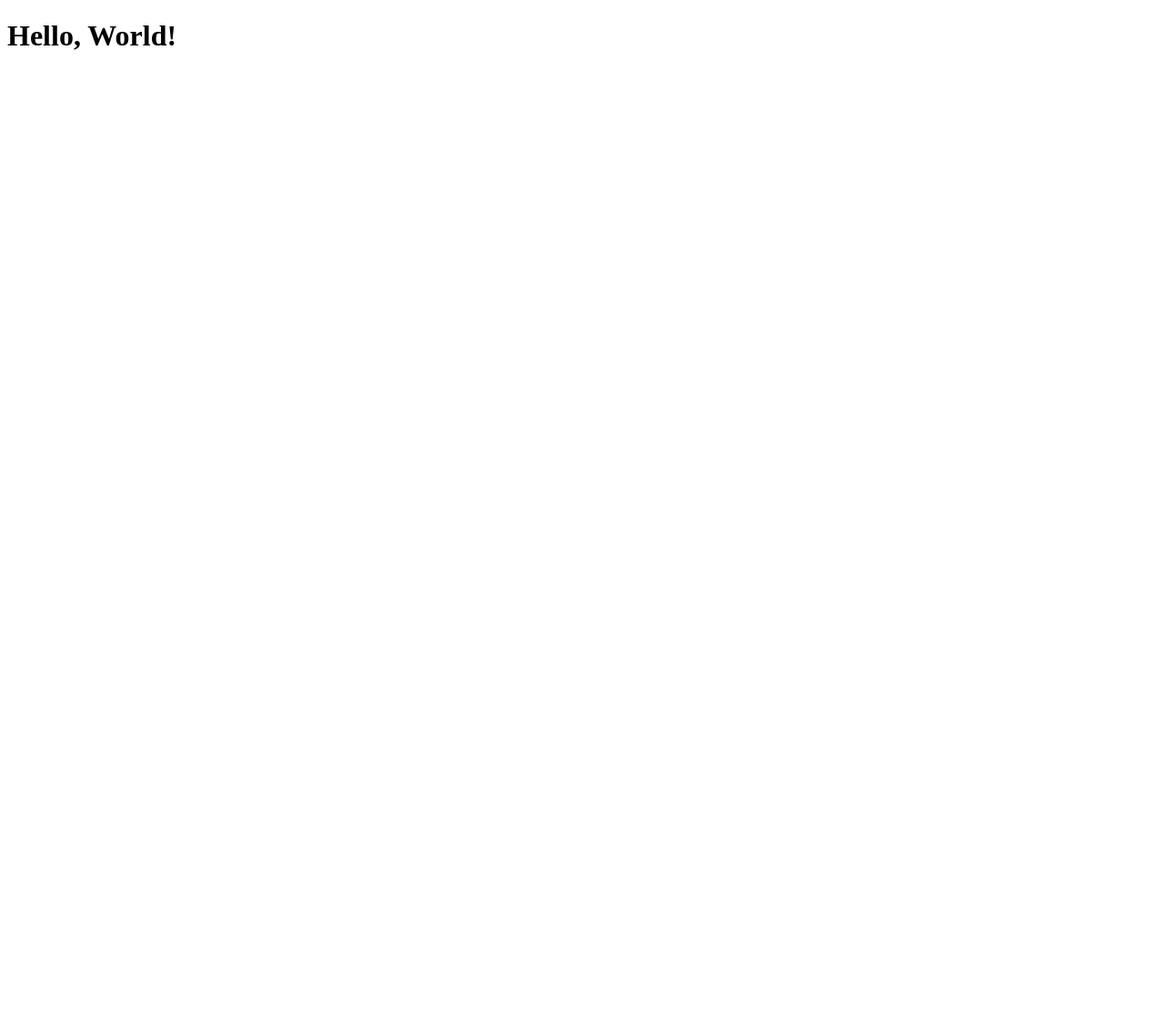
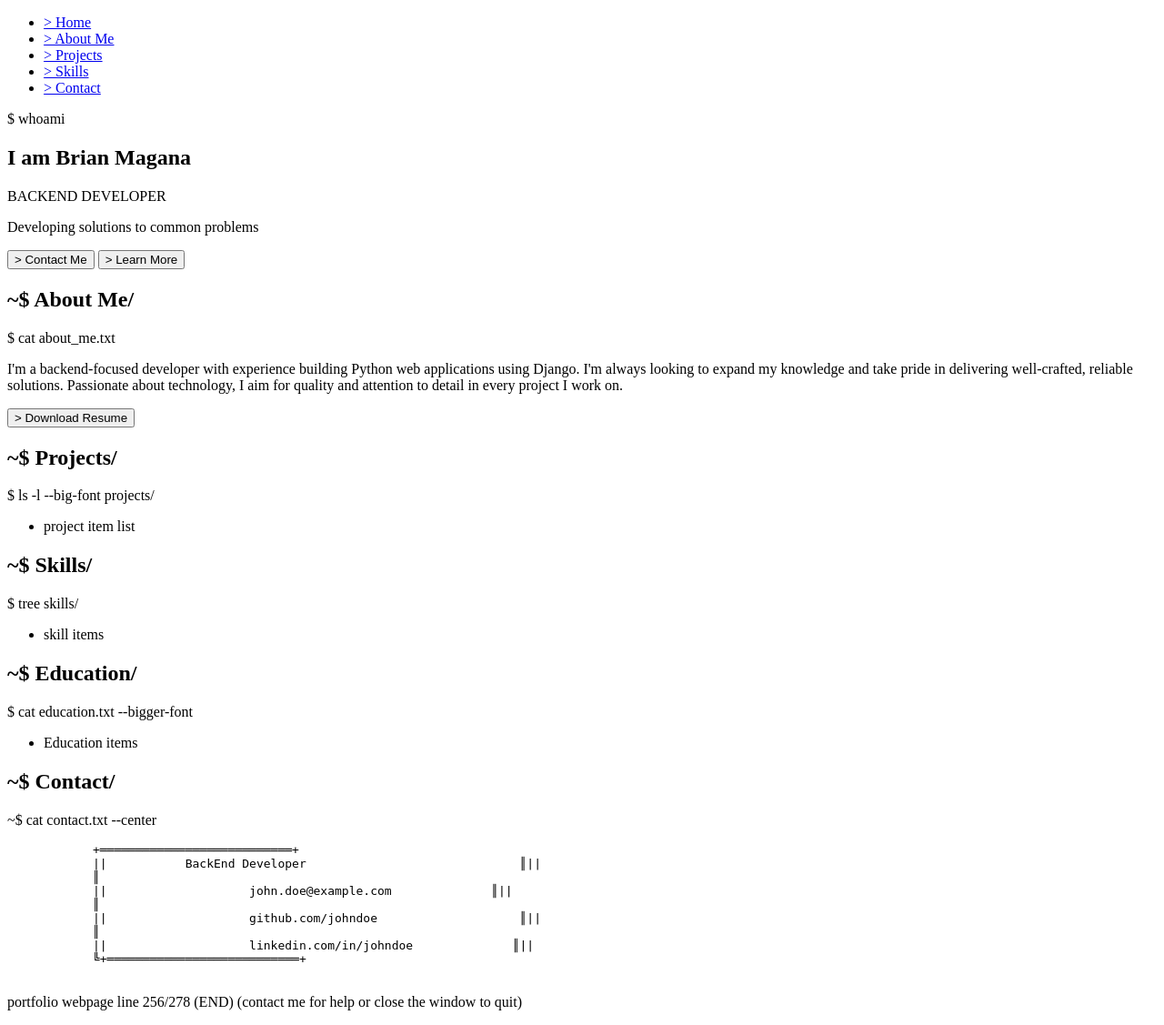
Before and after one commit to BrialexMaga/portfolio, a Flask app: page / in a window 1280 px wide. Before the commit the page is almost empty. Shown: the whole page at 91% size. Before the commit the page ends 55 px from the top, so only its background shows below. Run offline with Flask 3, Linux system fonts and the light colour scheme.

Commit message:
Add basic html markup, static portfolio content and placeholders

```diff
--- a/templates/index.html
+++ b/templates/index.html
@@ -7,6 +7,73 @@
     <title>Portfolio</title>
 </head>
 <body>
-    <h1>Hello, World!</h1>
+    <nav>
+    <ul>
+        <li><a href="#">> Home</a></li>
+        <li><a href="#about-me">> About Me</a></li>
+        <li><a href="#projects">> Projects</a></li>
+        <li><a href="#skills">> Skills</a></li>
+        <li><a href="#contact">> Contact</a></li>
+    </ul>
+    </nav>
+
+    <section id="hero">
+        <p class="code">$ whoami</p>
+        <h1>I am Brian Magana</h1>
+        <p>BACKEND DEVELOPER</p>
+        <p>Developing solutions to common problems</p>
+        <button>> Contact Me</button>
+        <button>> Learn More</button>
+    </section>
+
+    <section id="about-me">
+        <h2>~$ About Me/</h2>
+        <p class="code">$ cat about_me.txt</p>
+        <p>I'm a backend-focused developer with experience building Python web applications using Django. I'm always looking to expand my knowledge and take pride in delivering well-crafted, reliable solutions. Passionate about technology, I aim for quality and attention to detail in every project I work on.</p>
+        <button>> Download Resume</button>
+    </section>
+
+    <section id="projects">
+        <h2>~$ Projects/</h2>
+        <p class="code">$ ls -l --big-font projects/</p>
+        <ul>
+            <li>project item list</li>
+        </ul>
+    </section>
+
+    <section id="skills">
+        <h2>~$ Skills/</h2>
+        <p class="code">$ tree skills/</p>
+        <ul>
+            <li>skill items</li>
+        </ul>
+    </section>
+
+    <section id="education">
+        <h2>~$ Education/</h2>
+        <p class="code">$ cat education.txt --bigger-font</p>
+        <ul>
+            <li>Education items</li>
+        </ul>
+    </section>
+
+    <section id="contact">
+        <h2>~$ Contact/</h2>
+        <p class="code">~$ cat contact.txt --center</p>
+        <pre>            +═══════════════════════════+
+            ||           BackEnd Developer                              ║||
+            ║
+            ||                    john.doe@example.com              ║||
+            ║
+            ||                    github.com/johndoe                    ║||
+            ║
+            ||                    linkedin.com/in/johndoe              ║||
+            ╚+═══════════════════════════+
+        </pre>
+    </section>
+
+    <footer>
+        <p>portfolio webpage line 256/278 (END) (contact me for help or close the window to quit)</p>
+    </footer>
 </body>
 </html>
```
